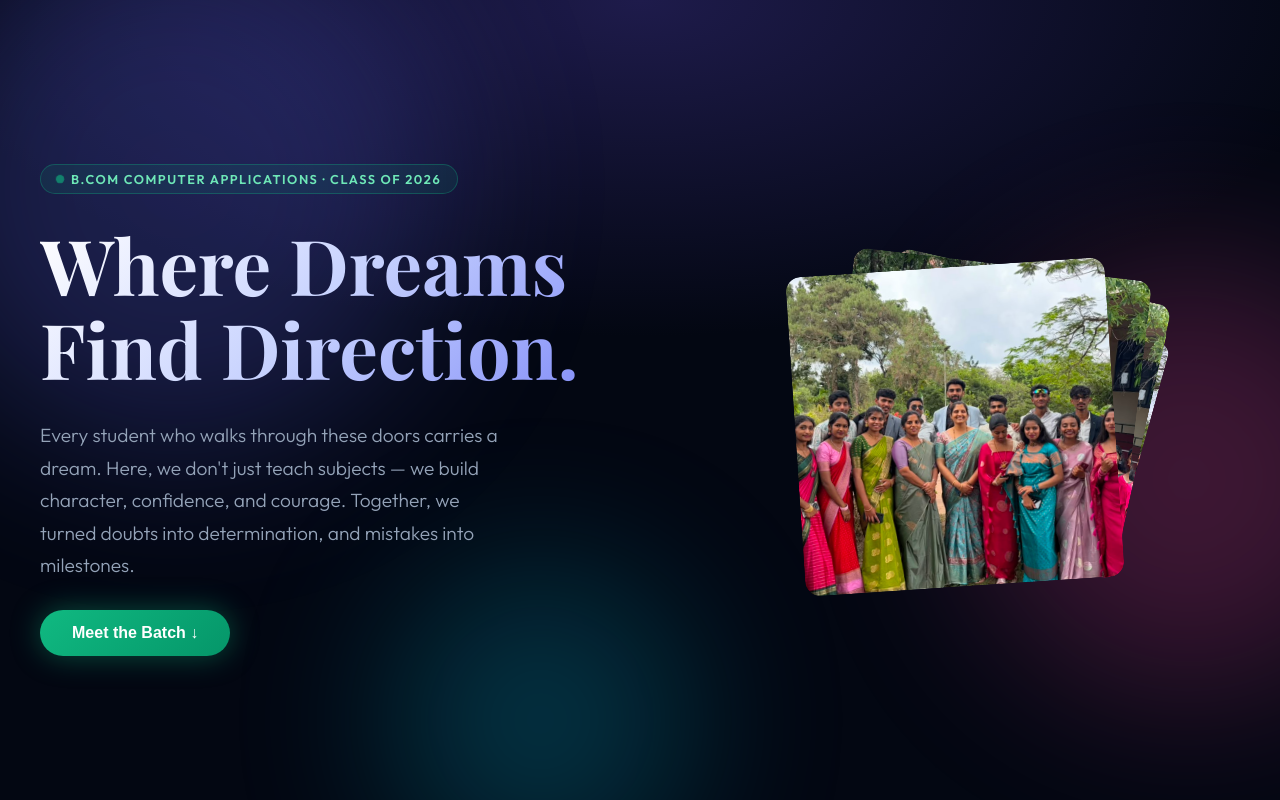
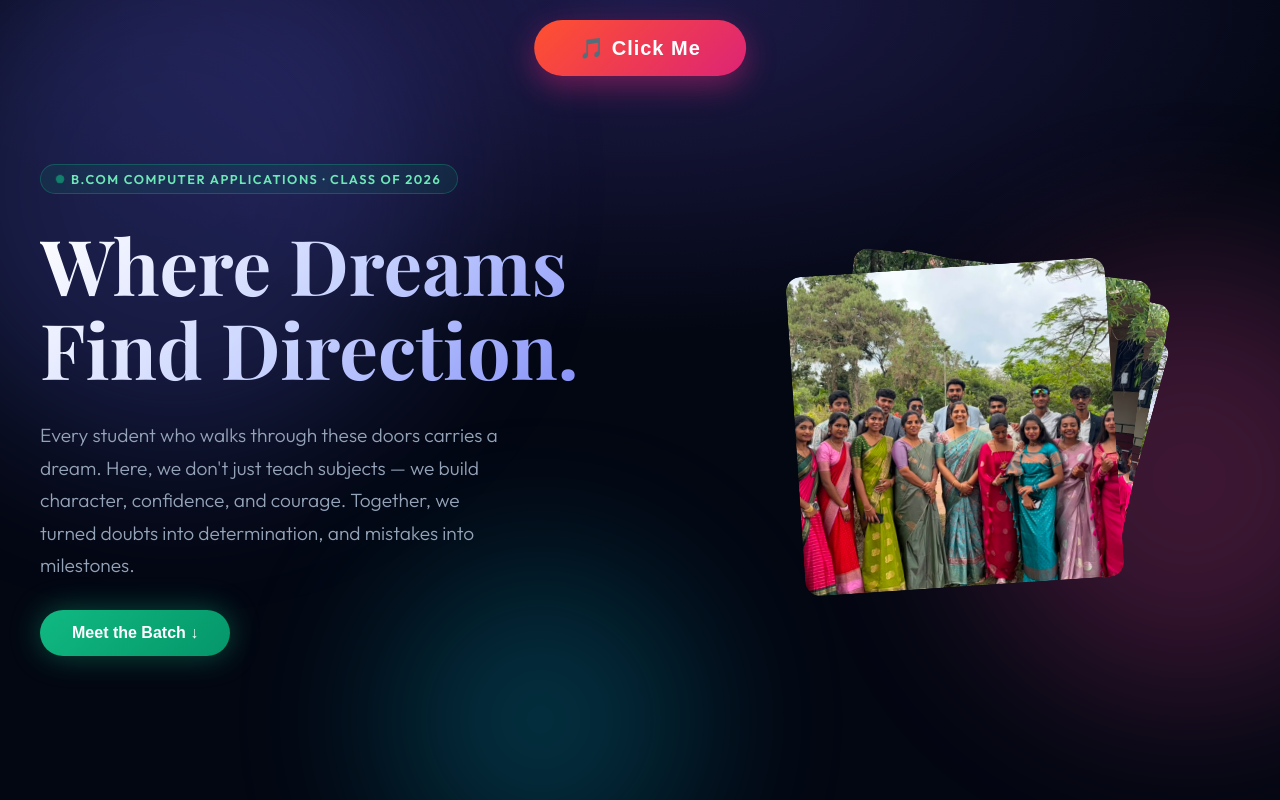
Before and after one commit to lekhan7/BcomCA, a React (Vite) app: page / in a window 1280 px wide. Shown: the top 800 px of the page. Built offline with nearby package versions, Linux system fonts and the light colour scheme; the HTML template or start-up script is replaced by a standard one.

Commit message:
first commit

```diff
--- a/src/App.jsx
+++ b/src/App.jsx
@@ -1,9 +1,10 @@
-import React, { useRef, useEffect } from "react";
+import React, { useRef, useEffect, useState } from "react";
 import { BrowserRouter as Router, Routes, Route } from "react-router-dom";
 import Home from "./Home";
 
 function App() {
   const audioRef = useRef(null);
+  const [showButton, setShowButton] = useState(true);
 
   useEffect(() => {
     const audio = audioRef.current;
@@ -12,39 +13,71 @@ function App() {
     audio.loop = true;
     audio.preload = "auto";
     audio.volume = 0.5;
+  }, []);
 
-    const playMusic = () => {
-      audio.play().catch((err) => {
-        console.log("Playback failed:", err);
+  const playMusic = () => {
+    const audio = audioRef.current;
+
+    if (!audio) return;
+
+    audio
+      .play()
+      .then(() => {
+        setShowButton(false);
+      })
+      .catch((err) => {
+        console.error("Playback failed:", err);
       });
-
-      window.removeEventListener("click", playMusic);
-      window.removeEventListener("touchstart", playMusic);
-      window.removeEventListener("keydown", playMusic);
-    };
-
-    // Try autoplay
-    audio.play().catch(() => {
-      console.log("Autoplay blocked. Waiting for user interaction...");
-
-      window.addEventListener("click", playMusic, { once: true });
-      window.addEventListener("touchstart", playMusic, { once: true });
-      window.addEventListener("keydown", playMusic, { once: true });
-    });
-
-    return () => {
-      window.removeEventListener("click", playMusic);
-      window.removeEventListener("touchstart", playMusic);
-      window.removeEventListener("keydown", playMusic);
-    };
-  }, []);
+  };
 
   return (
     <>
       <audio
         ref={audioRef}
-        src="/Inaam Jasleen Royal 128 Kbps.mp3" // Put music.mp3 inside the public folder
+        src="/Inaam Jasleen Royal 128 Kbps.mp3"
+        loop
+        preload="auto"
       />
+
+      {showButton && (
+        <button
+          onClick={playMusic}
+          style={{
+            position: "fixed",
+            top: "20px",
+            left: "50%",
+            transform: "translateX(-50%)",
+            padding: "16px 45px",
+            border: "none",
+            outline: "none",
+            borderRadius: "50px",
+            background:
+              "linear-gradient(135deg, #ff512f 0%, #dd2476 100%)",
+            color: "#fff",
+            fontSize: "20px",
+            fontWeight: "bold",
+            letterSpacing: "1px",
+            cursor: "pointer",
+            boxShadow: "0 10px 30px rgba(221,36,118,0.45)",
+            transition: "all 0.3s ease",
+            zIndex: "99999",
+          }}
+          onMouseEnter={(e) => {
+            e.currentTarget.style.transform =
+              "translateX(-50%) scale(1.08)";
+            e.currentTarget.style.boxShadow =
+              "0 15px 40px rgba(221,36,118,0.7)";
+          }}
+          onMouseLeave={(e) => {
+            e.currentTarget.style.transform =
+              "translateX(-50%) scale(1)";
+            e.currentTarget.style.boxShadow =
+              "0 10px 30px rgba(221,36,118,0.45)";
+          }}
+        >
+          🎵 Click Me
+        </button>
+      )}
 
       <Router>
         <Routes>
```
